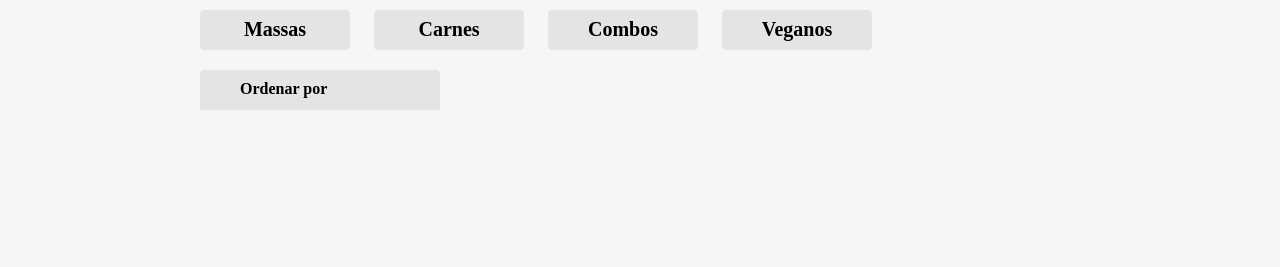
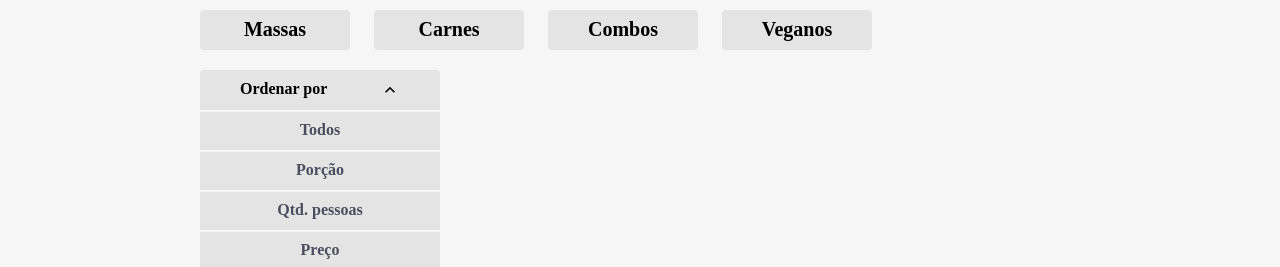
Before and after one commit to ericksalignac/Aluroni, a React (Create React App) app: page / in a window 1280 px wide. Both pictures are taken after a click on the button "Ordenar por". Shown: the part 644-911 px from the top of the page. Before the commit the page ends 834 px from the top, so only its background shows below. Built offline with nearby package versions, Linux system fonts and the light colour scheme; a web font is replaced by a local one.

Commit message:
Fazendo o ordenador funcionar

```diff
--- a/src/pages/Cardapio/Ordenador/index.tsx
+++ b/src/pages/Cardapio/Ordenador/index.tsx
@@ -1,13 +1,40 @@
 import styles from './Ordenador.module.scss'
 import opcoes from './opcoes.json'
+import React, { useState } from 'react'
+import classNames from 'classnames'
+import {MdKeyboardArrowDown, MdKeyboardArrowUp} from 'react-icons/md'
 
-export default function Ordenador(){
+interface Props {
+    ordenador: string,
+    setOrdenador: React.Dispatch<React.SetStateAction<string>>
+}
+
+export default function Ordenador({ordenador, setOrdenador}:Props){
+    const[aberto, setAberto] = useState(false)
+    const nomeOrdenador = ordenador && opcoes.find(opcao => opcao.value === ordenador)?.nome;
+
     return(
-        <button className={styles.ordenador}>
-            <span>Ordenar por</span>
-            <div className={styles.ordenador__options}>
+        <button
+        className={classNames({
+            [styles.ordenador]: true,
+            [styles["ordenador--ativo"]]: ordenador !== "",
+        })}
+        onClick={() => setAberto(!aberto)}
+        onBlur={() => setAberto(false)}>
+
+            <span>{nomeOrdenador || "Ordenar por" }</span>
+            {aberto? (
+            < MdKeyboardArrowUp size={20}/>
+            ) : (
+            <MdKeyboardArrowDown size={20}/>
+            )}
+
+            <div className={classNames({
+                [styles.ordenador__options]: true,
+                [styles["ordenador__options--ativo"]]: aberto,
+            })}>
                 {opcoes.map(opcao => (
-                    <div className={styles.ordenador__option} key={opcao.value}>
+                    <div className={styles.ordenador__option} key={opcao.value} onClick={() => setOrdenador(opcao.value)}>
                         {opcao.nome}
                     </div>
                 ))}
--- a/src/pages/Cardapio/Ordenador/opcoes.json
+++ b/src/pages/Cardapio/Ordenador/opcoes.json
@@ -1,6 +1,6 @@
 [
     {
-      "nome": "",
+      "nome": "Todos",
       "value": ""
     },
     {
--- a/src/pages/Cardapio/index.tsx
+++ b/src/pages/Cardapio/index.tsx
@@ -8,6 +8,8 @@
 export default function Cardapio(){
     const [busca, setBusca] = useState("");
     const [filtro, setFiltro] = useState<number | null>(null);
+    const [ordenador, setOrdenador] = useState("")
+
     return(
         <main>
             <nav className={styles.menu}>
@@ -25,7 +27,7 @@
                     setBusca={setBusca}/>
                 <div className={styles.cardapio__filtros}>
                     <Filtros filtro ={filtro} setFiltro = {setFiltro}/>
-                    <Ordenador />
+                    <Ordenador ordenador={ordenador} setOrdenador={setOrdenador}/>
                 </div>
             </section>
         </main>
```
